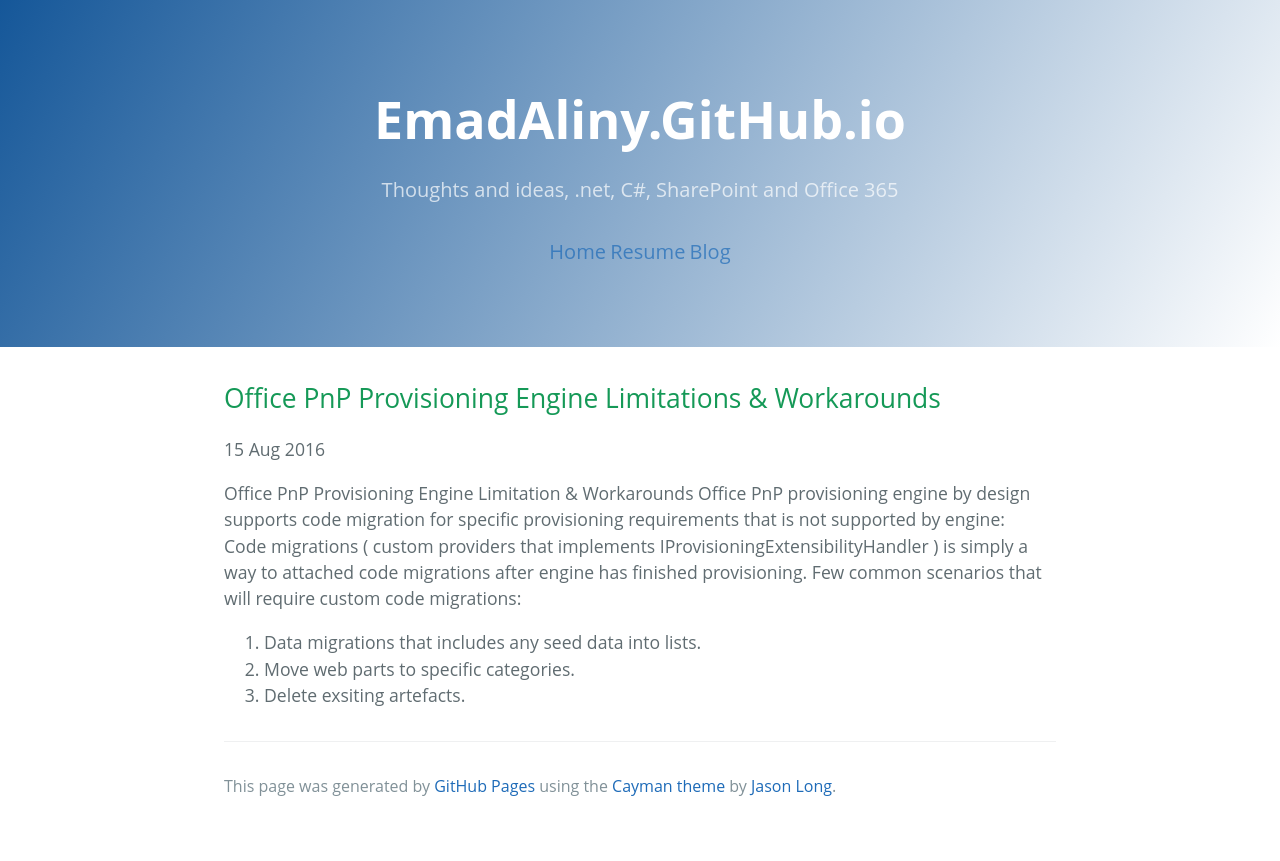
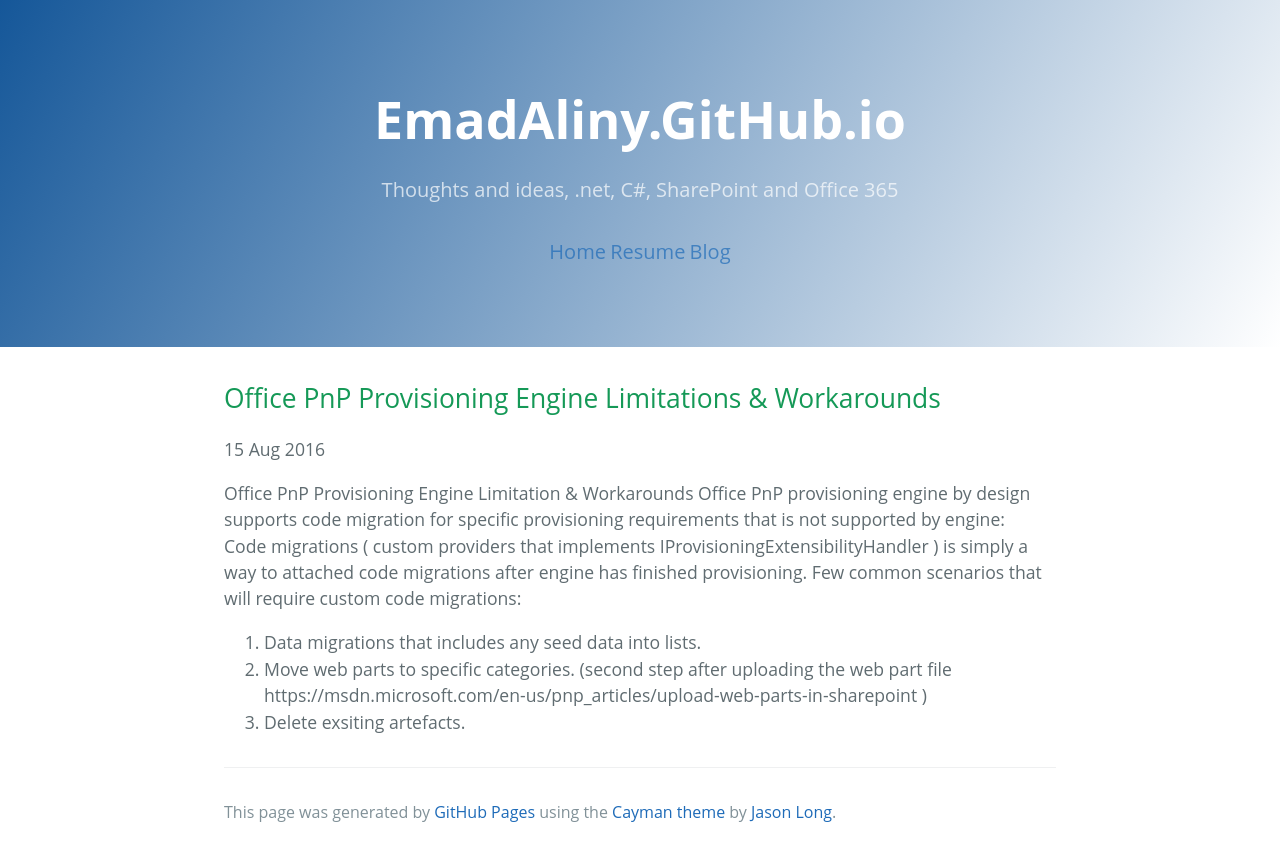
Before and after one commit to emadaliny/emad.aliny.github.io, a Jekyll site: the page built from _posts/2016-08-15-Office-Pnp-limitations-and-workaround.md, in a window 1280 px wide. Shown: the top 861 px of the page. Built offline with Jekyll 4.4.1, drawn with Linux system fonts in a browser that asks for light colours.

Commit message:
add link to post

```diff
--- a/_posts/2016-08-15-Office-Pnp-limitations-and-workaround.md
+++ b/_posts/2016-08-15-Office-Pnp-limitations-and-workaround.md
@@ -8,5 +8,5 @@
 Code migrations ( custom providers that implements IProvisioningExtensibilityHandler ) is simply a way to attached code migrations after engine has finished provisioning.
 Few common scenarios that will require custom code migrations:<br/>
 1. Data migrations that includes any seed data into lists.<br/>
-2. Move web parts to specific categories.<br/>
+2. Move web parts to specific categories. (second step after uploading the web part file https://msdn.microsoft.com/en-us/pnp_articles/upload-web-parts-in-sharepoint )<br/>
 3. Delete exsiting artefacts.<br/>
```
